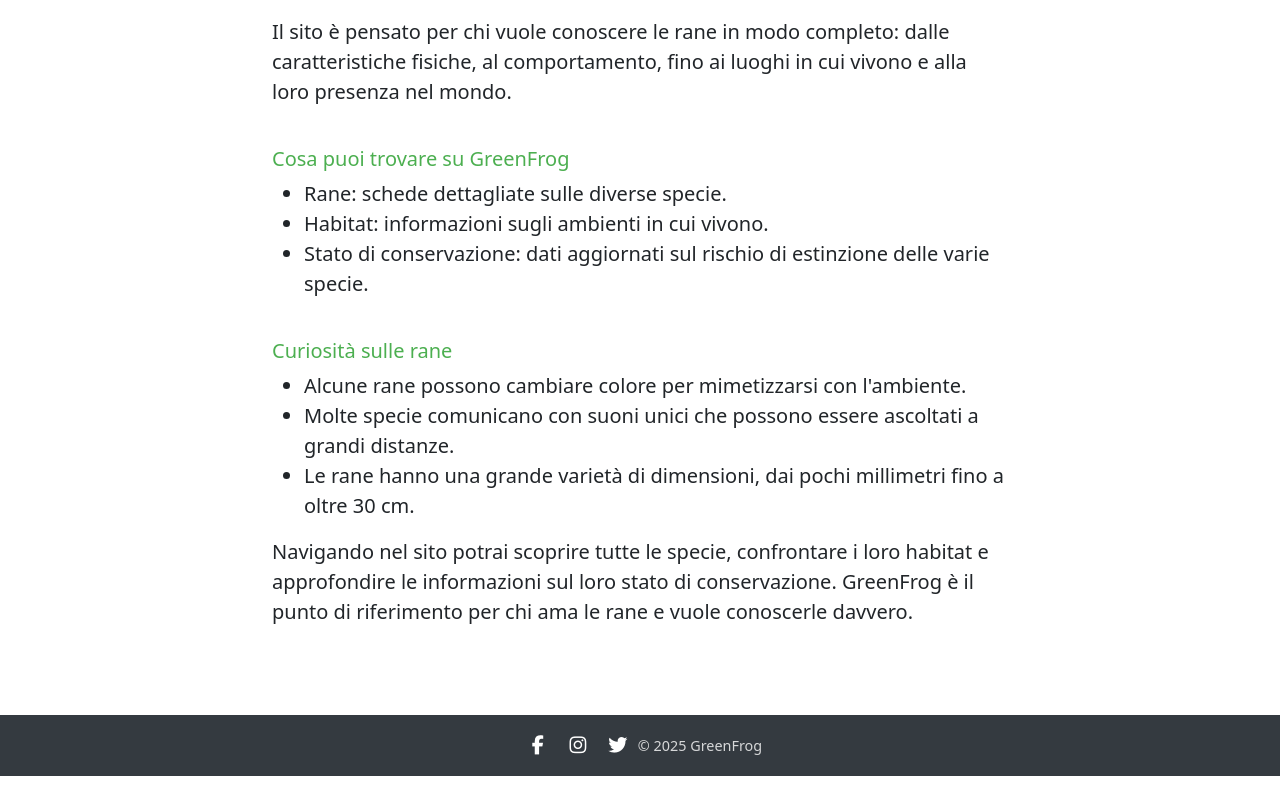
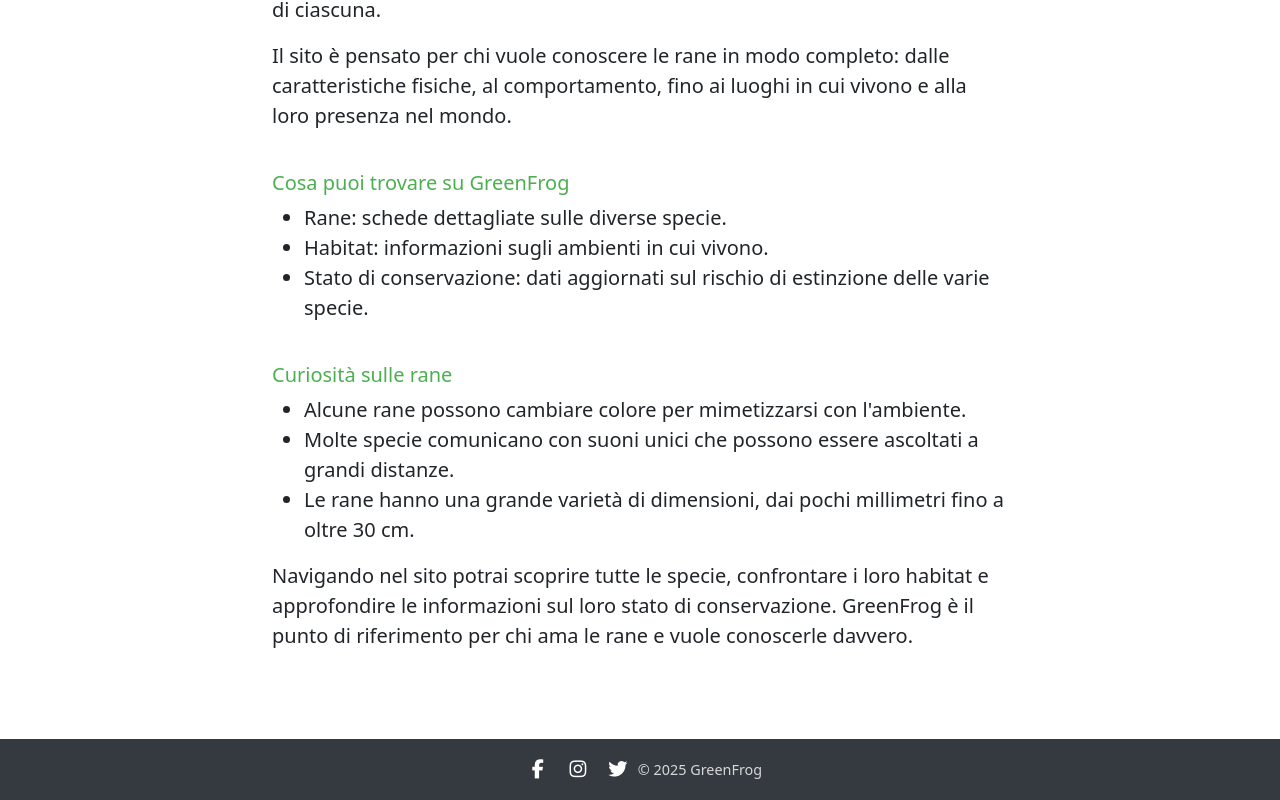
Before and after one commit to defendimattia/frogs-project-frontend, a React (Vite) app: page / in a window 1280 px wide. Shown: the part 366-1166 px from the top of the page. Before the commit the page ends 1142 px from the top, so only its background shows below. Built offline with nearby package versions, Linux system fonts and the light colour scheme.

Commit message:
Refactor layout to keep footer on bottom

```diff
--- a/src/layouts/DefaultLayout.jsx
+++ b/src/layouts/DefaultLayout.jsx
@@ -7,17 +7,19 @@ export default function DefaultLayout() {
 
     return (
         <>
+            <div className="d-flex flex-column min-vh-100">
                 <header>
                     <Navbar />
                 </header>
 
-            <main>
+                <main className="flex-grow-1">
                     <Outlet />
                 </main>
 
-            <footer>
+                <footer className="footer">
                     <Footer />
                 </footer>
+            </div>
         </>
     )
 }
```
Lines whose indentation alone changed are shown as unchanged.
